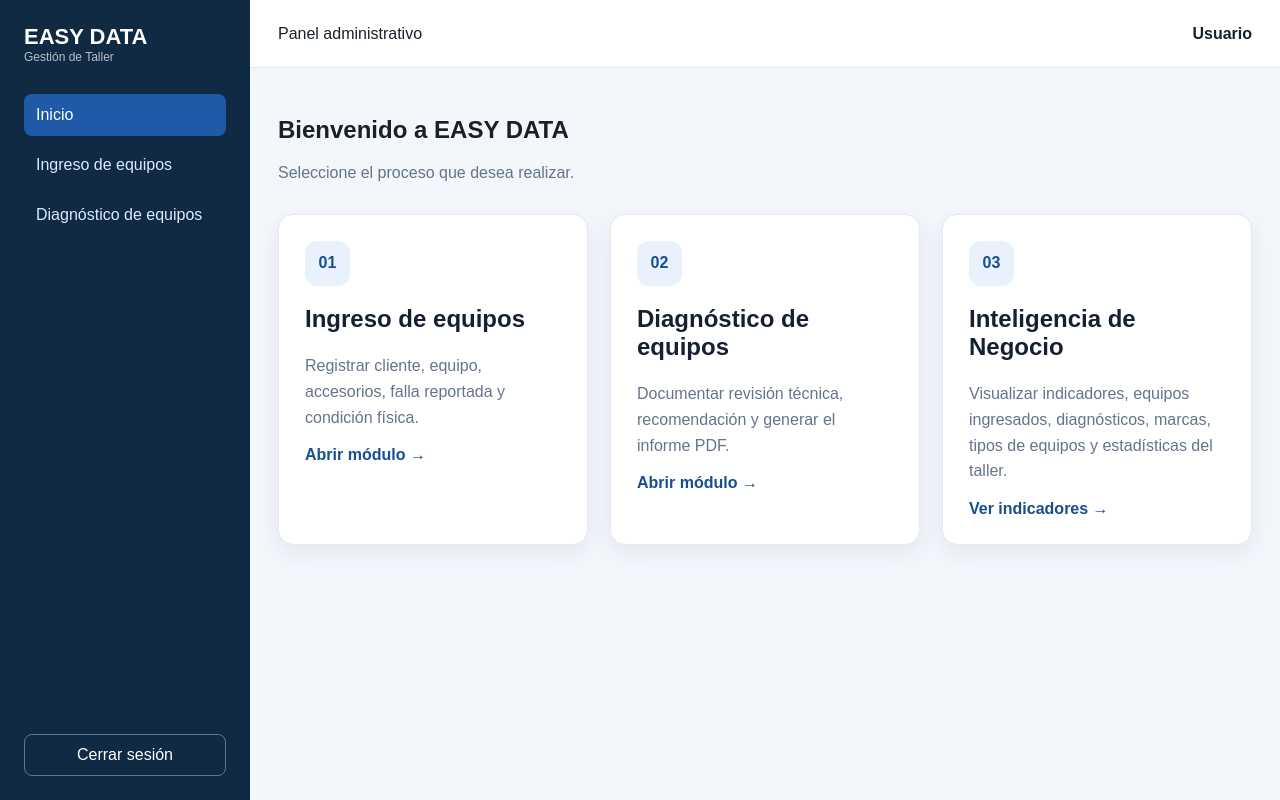
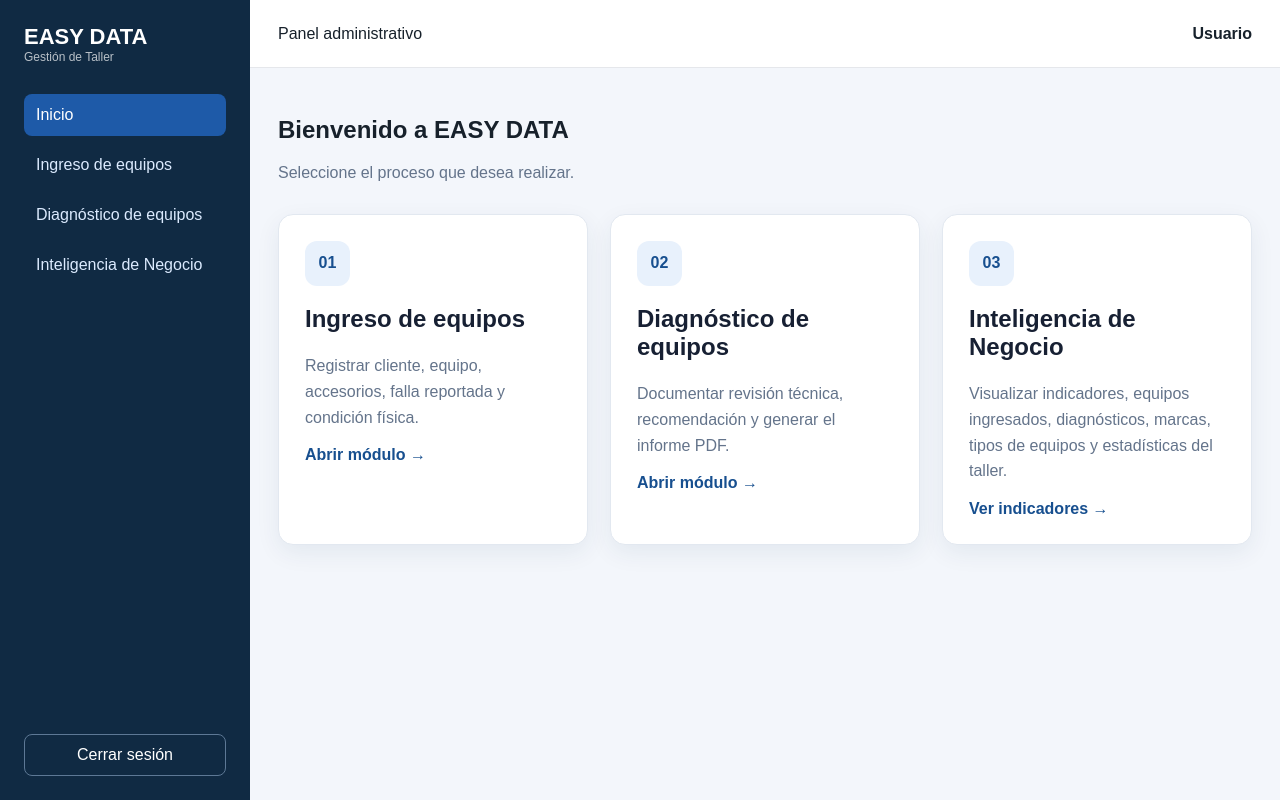
Before and after one commit to hecjav1992/Softool, an Angular app: page / in a window 1280 px wide. Built offline with nearby package versions, Linux system fonts and the light colour scheme; sample sign-in values are in the browser's storage.

Commit message:
modulo de bi

```diff
--- a/src/app/layout/shell.component.ts
+++ b/src/app/layout/shell.component.ts
@@ -1,4 +1,6 @@
 import { Component } from '@angular/core';import { Router,RouterLink,RouterLinkActive,RouterOutlet } from '@angular/router';import { AuthService } from '../services/auth.service';
 @Component({selector:'app-shell',standalone:true,imports:[RouterOutlet,RouterLink,RouterLinkActive],template:`
-<div class="shell"><aside><div class="brand"><b>EASY DATA</b><small>Gestión de Taller</small></div><nav><a routerLink="/" [routerLinkActiveOptions]="{exact:true}" routerLinkActive="active">Inicio</a><a routerLink="/ingresos" routerLinkActive="active">Ingreso de equipos</a><a routerLink="/diagnosticos" routerLinkActive="active">Diagnóstico de equipos</a></nav><button (click)="salir()">Cerrar sesión</button></aside><main><header><span>Panel administrativo</span><strong>{{auth.nombre}}</strong></header><section><router-outlet/></section></main></div>`,styles:[`.shell{display:flex;min-height:100vh;background:#f3f6fb}aside{width:250px;background:#102a43;color:white;padding:24px;display:flex;flex-direction:column}.brand{font-size:22px;margin-bottom:30px}.brand small{display:block;font-size:12px;opacity:.7}nav{display:grid;gap:8px}a{color:#dbeafe;text-decoration:none;padding:12px;border-radius:8px}a.active,a:hover{background:#1e5aa8;color:white}button{margin-top:auto;padding:11px;border:1px solid #5d7895;background:transparent;color:white;border-radius:8px;cursor:pointer}main{flex:1}header{height:68px;background:white;display:flex;justify-content:space-between;align-items:center;padding:0 28px;border-bottom:1px solid #e5e7eb}section{padding:28px}@media(max-width:760px){.shell{display:block}aside{width:auto;min-height:auto}.brand{margin-bottom:15px}nav{grid-template-columns:1fr}button{margin-top:15px}}`]})
+<div class="shell"><aside><div class="brand"><b>EASY DATA</b><small>Gestión de Taller</small></div><nav><a routerLink="/" [routerLinkActiveOptions]="{exact:true}" routerLinkActive="active">Inicio</a><a routerLink="/ingresos" routerLinkActive="active">Ingreso de equipos</a><a routerLink="/diagnosticos" routerLinkActive="active">Diagnóstico de equipos</a><a routerLink="/inteligencia-negocio" routerLinkActive="active">
+  Inteligencia de Negocio
+</a></nav><button (click)="salir()">Cerrar sesión</button></aside><main><header><span>Panel administrativo</span><strong>{{auth.nombre}}</strong></header><section><router-outlet/></section></main></div>`,styles:[`.shell{display:flex;min-height:100vh;background:#f3f6fb}aside{width:250px;background:#102a43;color:white;padding:24px;display:flex;flex-direction:column}.brand{font-size:22px;margin-bottom:30px}.brand small{display:block;font-size:12px;opacity:.7}nav{display:grid;gap:8px}a{color:#dbeafe;text-decoration:none;padding:12px;border-radius:8px}a.active,a:hover{background:#1e5aa8;color:white}button{margin-top:auto;padding:11px;border:1px solid #5d7895;background:transparent;color:white;border-radius:8px;cursor:pointer}main{flex:1}header{height:68px;background:white;display:flex;justify-content:space-between;align-items:center;padding:0 28px;border-bottom:1px solid #e5e7eb}section{padding:28px}@media(max-width:760px){.shell{display:block}aside{width:auto;min-height:auto}.brand{margin-bottom:15px}nav{grid-template-columns:1fr}button{margin-top:15px}}`]})
 export class ShellComponent{constructor(public auth:AuthService,private router:Router){} salir(){this.auth.logout();this.router.navigate(['/login']);}}
```
